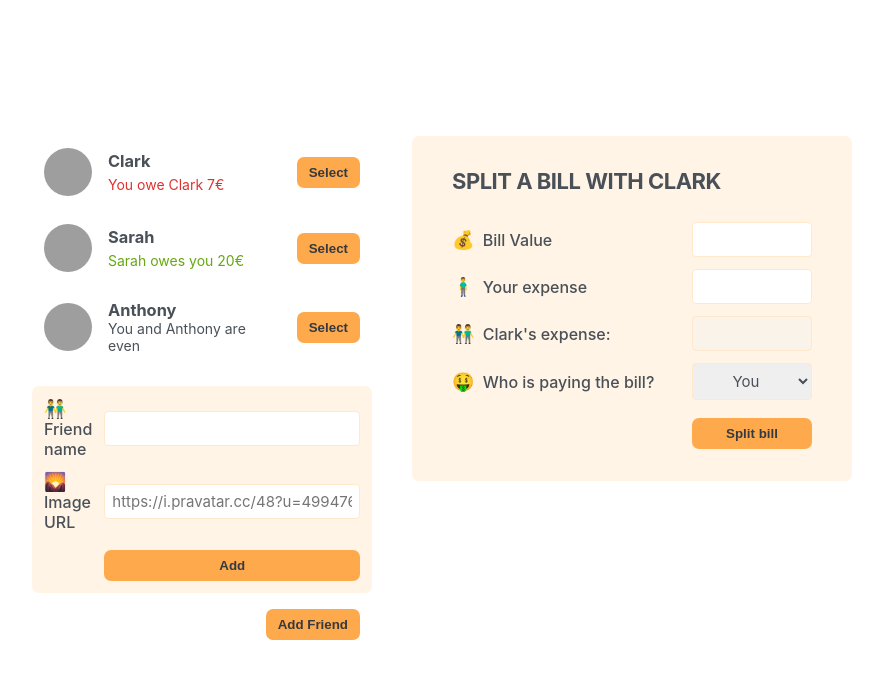
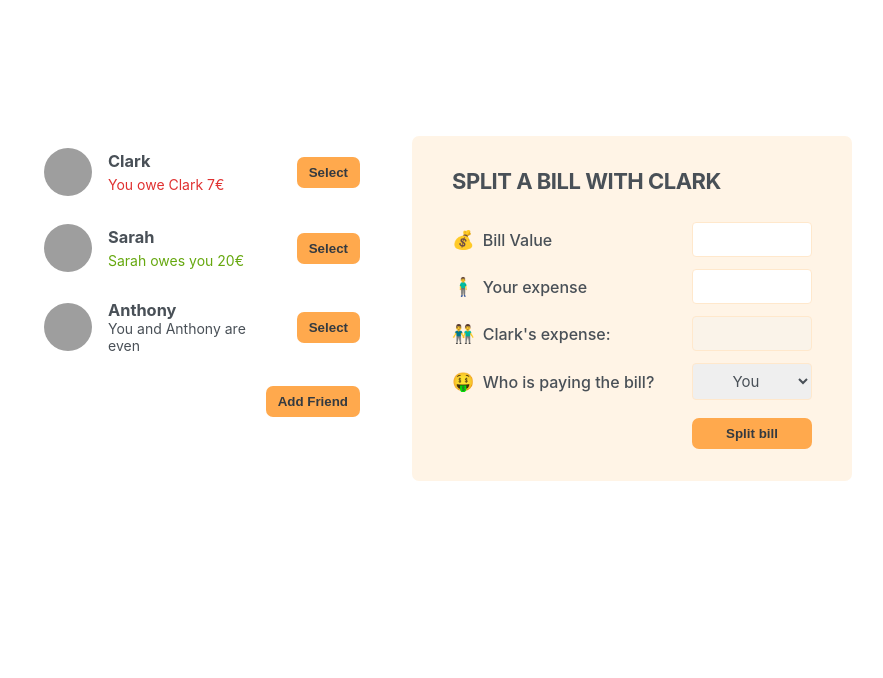
Before and after one commit to ali27-dev/ultimate-react-course-main, a React (Create React App) app in the folder 06-eat-n-split/eat-n-split-project/: page / in a window 1280 px wide. Shown: the top 678 px of the page, without its empty margins (198-1081 px from the left). Built offline with nearby package versions, Linux system fonts and the light colour scheme; grey boxes are pictures that could not be loaded.

Commit message:
Implementing the fuctionality of click event on show add friend form.

```diff
--- a/06-eat-n-split/eat-n-split-project/src/App.js
+++ b/06-eat-n-split/eat-n-split-project/src/App.js
@@ -1,3 +1,5 @@
+import { useState } from "react";
+
 const initialFriends = [
   {
     id: 118836,
@@ -18,14 +20,28 @@
     balance: 0,
   },
 ];
+function Button({ onClick, children }) {
+  return (
+    <button className="button" onClick={onClick}>
+      {children}
+    </button>
+  );
+}
 
 function App() {
+  const [showAddFriend, setShowAddFriend] = useState(false);
+
+  function handleClickEvent() {
+    setShowAddFriend((show) => !show);
+  }
   return (
     <div className="app">
       <div className="sidebar">
         <FriendList />
-        <FormAddFriend />
-        <Button>Add Friend</Button>
+        {showAddFriend && <FormAddFriend />}
+        <Button onClick={handleClickEvent}>
+          {showAddFriend ? "Close" : "Add Friend"}
+        </Button>
       </div>
       <FormSplitBill />
     </div>
@@ -68,9 +84,7 @@
     </li>
   );
 }
-function Button({ children }) {
-  return <button className="button">{children}</button>;
-}
+
 function FormAddFriend() {
   return (
     <>
```
